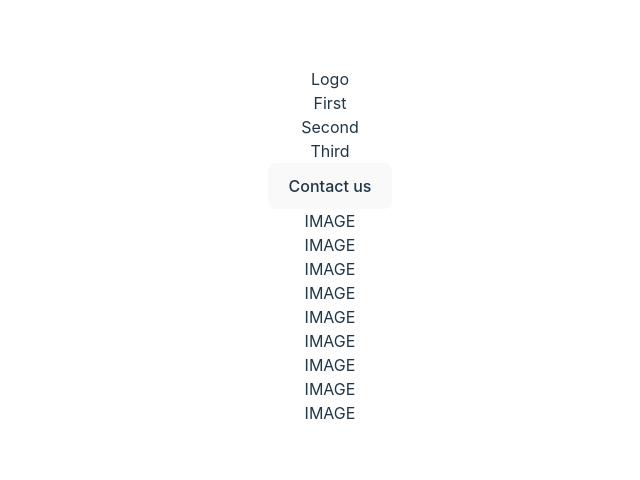
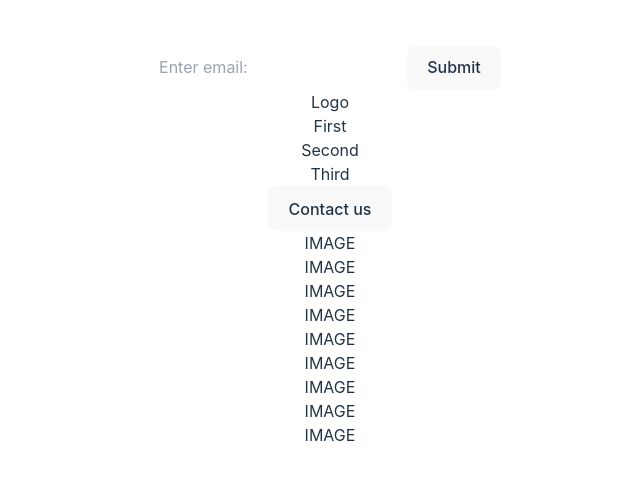
Before and after one commit to Genya10/tailwind-2024, a React (Vite) app: page / in a window 1280 px wide. Shown: the part 154-634 px from the top of the page, without its empty margins (310-950 px from the left). Built offline with nearby package versions, Linux system fonts and the light colour scheme.

Commit message:
create Form.jsx

```diff
--- a/src/App.jsx
+++ b/src/App.jsx
@@ -1,11 +1,13 @@
 import './App.css'
 import { MainPart } from './components/MainPart'
 import { Title } from './components/Title'
+import { Form } from './components/Form'
 
 function App() {
 
   return (
     <>
+    <Form/>
     <MainPart/>
     {/*<Title/>*/}
       </>
--- /dev/null
+++ b/src/components/Form.jsx
@@ -0,0 +1,15 @@
+export function Form() {
+  return (
+    <form>
+      <input
+        className="py-1 px-2 rounded-md border-2 border-dashed border-transparent
+                          duration-300 transition-colors ease-linear outline-none
+                       hover:border-green-500 focus:border-blue-700
+                        after:w-5 block"
+        type="text"
+        placeholder="Enter email:"
+      />
+      <button className="mt-5">Submit</button>
+    </form>
+  );
+}
--- a/src/components/MainPart.jsx
+++ b/src/components/MainPart.jsx
@@ -2,18 +2,20 @@ export function MainPart() {
   return (
     <div className="container">
       <header className="w-96 flex items-center justify-between mb-10">
-        <div>Logo</div>
+        <div className="cursor-pointer hover:text-green-500 transition-colors duration-300
+                      ease-in-out bg-green-50/10 px-4 py-2 shadow-lg shadow-green-500/50"
+            >Logo</div>
         <ul className="flex gap-2">
           <li>First</li>
           <li>Second</li>
           <li>Third</li>
         </ul>
-        <button>Contact us</button>
+        <button className="hover:scale-125 transition-transform duration-500">Contact us</button>
       </header>
       <section className="grid grid-cols-3 gap-5">
-        <div>IMAGE</div>
-        <div>IMAGE</div>
-        <div>IMAGE</div>
+        <div className="rotate-6 hover:animate-ping">IMAGE</div>
+        <div className="blur-sm">IMAGE</div>
+        <div className="hover:translate-y-2 hover:translate-x-1/3">IMAGE</div>
         <div>IMAGE</div>
         <div>IMAGE</div>
         <div>IMAGE</div>
--- a/src/components/Title.jsx
+++ b/src/components/Title.jsx
@@ -1,11 +1,12 @@
-
-export function Title(){
-
-    return (
-        <div className='p-5 border-solid border-3 border-red-700 rounded-lg bg-gray-300'>
-        <h1 className='text-5xl text-blue-500 font-bold underline p-4'>Hello world</h1>
-        <div className='mt-8 w-36 h-10 bg-orange-600 rounded-b-lg rounded-t-3xl'>
-          <h2 className='text-3xl text-zinc-800'>Footer</h2></div>
+export function Title() {
+  return (
+    <div className="p-5 border-solid border-3 border-red-700 rounded-lg bg-gray-300">
+      <h1 className="text-5xl text-blue-500 font-bold underline p-4">
+        Hello world
+      </h1>
+      <div className="mt-8 w-36 h-10 bg-orange-600 rounded-b-lg rounded-t-3xl">
+        <h2 className="text-3xl text-zinc-800">Footer</h2>
       </div>
-    )
+    </div>
+  );
 }
```
